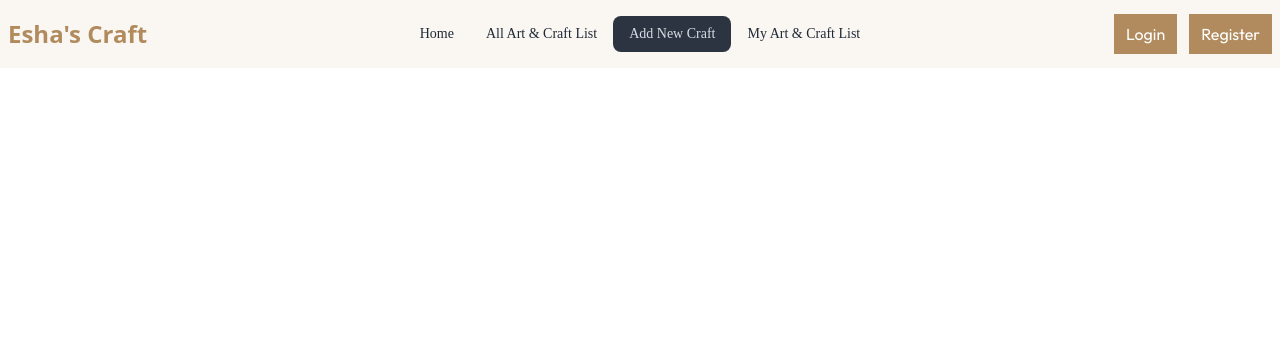
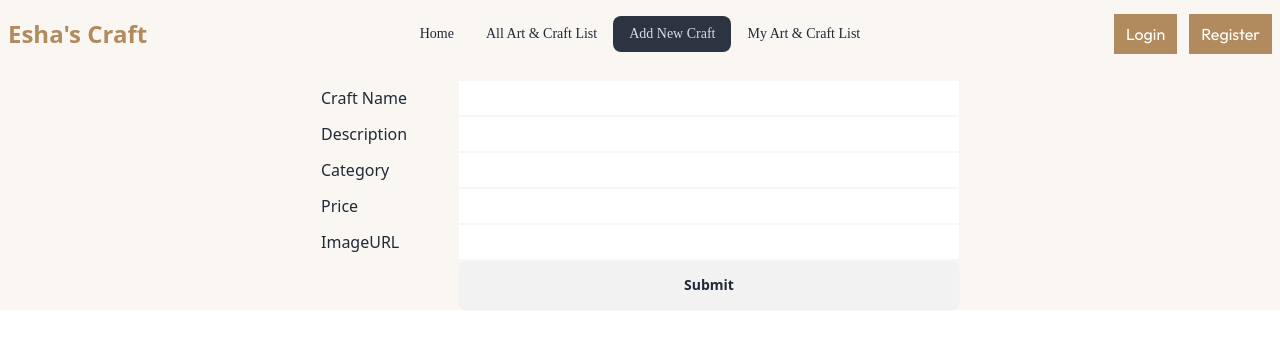
Before and after one commit to Sadi73/eshas-craft, a React (Vite) app: page /add-new in a window 1280 px wide. Shown: the top 348 px of the page. Built offline with nearby package versions, Linux system fonts and the light colour scheme; no server answers; a web font is replaced by a local one.

Commit message:
all craft list and get data from api added

```diff
--- /dev/null
+++ b/src/Layout/AddNewCraft/AddNewCraft.jsx
@@ -0,0 +1,90 @@
+import React from 'react';
+import './styles.css';
+import { useFormik } from 'formik';
+
+const AddNewCraft = () => {
+    const { values, setValues, handleSubmit, handleBlur, handleChange, errors, setErrors, touched } = useFormik({
+        initialValues: {
+            name: '',
+            description: '',
+            category: '',
+            price: '',
+            imageURL: '',
+            materialsUsed: '',
+            craftingTechnique: '',
+            color: '',
+            availability: ''
+        },
+        // validationSchema: Yup.object({
+        //     email: Yup.string().required("Email is Required"),
+        //     password: Yup.string().required("Password is Required")
+        // }),
+        onSubmit: (values) => {
+
+            fetch('http://localhost:3000/add', {
+                method: 'POST',
+                headers: {
+                    'content-type': 'application/json'
+                },
+                body: JSON.stringify(values)
+            })
+                .then(response => response.json())
+                .then(data => console.log(data))
+        }
+    });
+
+    return (
+        <div className='pt-20  bg-[#faf7f2]'>
+            <div className='md:w-[50%] mx-auto'>
+                <form onSubmit={handleSubmit}>
+                    <table className=''>
+                        <tbody>
+                            <tr>
+                                <td className='w-1/4'>Craft Name</td>
+                                <td><input name='name' onChange={handleChange} /></td>
+                            </tr>
+                            <tr>
+                                <td>Description</td>
+                                <td><input name='description' onChange={handleChange} /></td>
+                            </tr>
+                            <tr>
+                                <td>Category</td>
+                                <td><input name='category' onChange={handleChange} /></td>
+                            </tr>
+                            <tr>
+                                <td>Price</td>
+                                <td><input name='price' onChange={handleChange} /></td>
+                            </tr>
+                            <tr>
+                                <td>ImageURL</td>
+                                <td><input name='imageURL' onChange={handleChange} /></td>
+                            </tr>
+                            {/* <tr>
+                                <td>Materials Used</td>
+                                <td><input name='materialsUsed' onChange={handleChange} /></td>
+                            </tr>
+                            <tr>
+                                <td>Crafting Technique</td>
+                                <td><input name='craftingTechnique' onChange={handleChange} /></td>
+                            </tr>
+                            <tr>
+                                <td>Color</td>
+                                <td><input name='color' onChange={handleChange} /></td>
+                            </tr>
+                            <tr>
+                                <td>Availability</td>
+                                <td><input name='availability' onChange={handleChange} /></td>
+                            </tr> */}
+                            <tr>
+                                <td></td>
+                                <td><button type='submit' className='btn w-full'>Submit</button></td>
+                            </tr>
+                        </tbody>
+                    </table>
+                </form>
+            </div>
+        </div>
+    );
+};
+
+export default AddNewCraft;
--- /dev/null
+++ b/src/Layout/AddNewCraft/styles.css
@@ -0,0 +1,5 @@
+input{
+    /* border: 1px solid red; */
+    width: 500px;
+    padding: 5px;
+}
--- /dev/null
+++ b/src/Layout/AllCraftList/AllCraft.jsx
@@ -0,0 +1,32 @@
+import React, { useEffect, useState } from 'react';
+
+const AllCraft = () => {
+
+    const [allCraft, setAllCraft] = useState([]);
+
+    useEffect(() => {
+        fetch('http://localhost:3000/all')
+            .then(res => res.json())
+            .then(data => setAllCraft(data))
+
+    }, []);
+
+    return (
+        <div>
+            <div className='grid md:grid-cols-3 gap-5'>
+                {allCraft.map(craft => <div className="card card-compact  bg-base-100 shadow-xl">
+                    <figure><img src="https://daisyui.com/images/stock/photo-1606107557195-0e29a4b5b4aa.jpg" alt="Shoes" /></figure>
+                    <div className="card-body">
+                        <h2 className="card-title">Shoes!</h2>
+                        <p>If a dog chews shoes whose shoes does he choose?</p>
+                        <div className="card-actions justify-end">
+                            <button className="btn btn-primary">Buy Now</button>
+                        </div>
+                    </div>
+                </div>)}
+            </div>
+        </div>
+    );
+};
+
+export default AllCraft;
--- a/src/Layout/Homepage/AllList.jsx
+++ /dev/null
@@ -1,11 +0,0 @@
-import React from 'react';
-
-const AllList = () => {
-    return (
-        <div>
-            all list
-        </div>
-    );
-};
-
-export default AllList;
--- a/src/Layout/Homepage/MyList.jsx
+++ /dev/null
@@ -1,11 +0,0 @@
-import React from 'react';
-
-const MyList = () => {
-    return (
-        <div>
-            Mu list
-        </div>
-    );
-};
-
-export default MyList;
--- a/src/Layout/Homepage/AddNewCraft.jsx
+++ b/src/Layout/MyCraft/MyCreated.jsx
@@ -1,11 +1,11 @@
 import React from 'react';
 
-const AddNewCraft = () => {
+const MyCreated = () => {
     return (
         <div>
-            AddNewCraft
+            MyCreated
         </div>
     );
 };
 
-export default AddNewCraft;
+export default MyCreated;
```
Also changed, not shown: src/Routes.jsx (+17 -17 lines).
